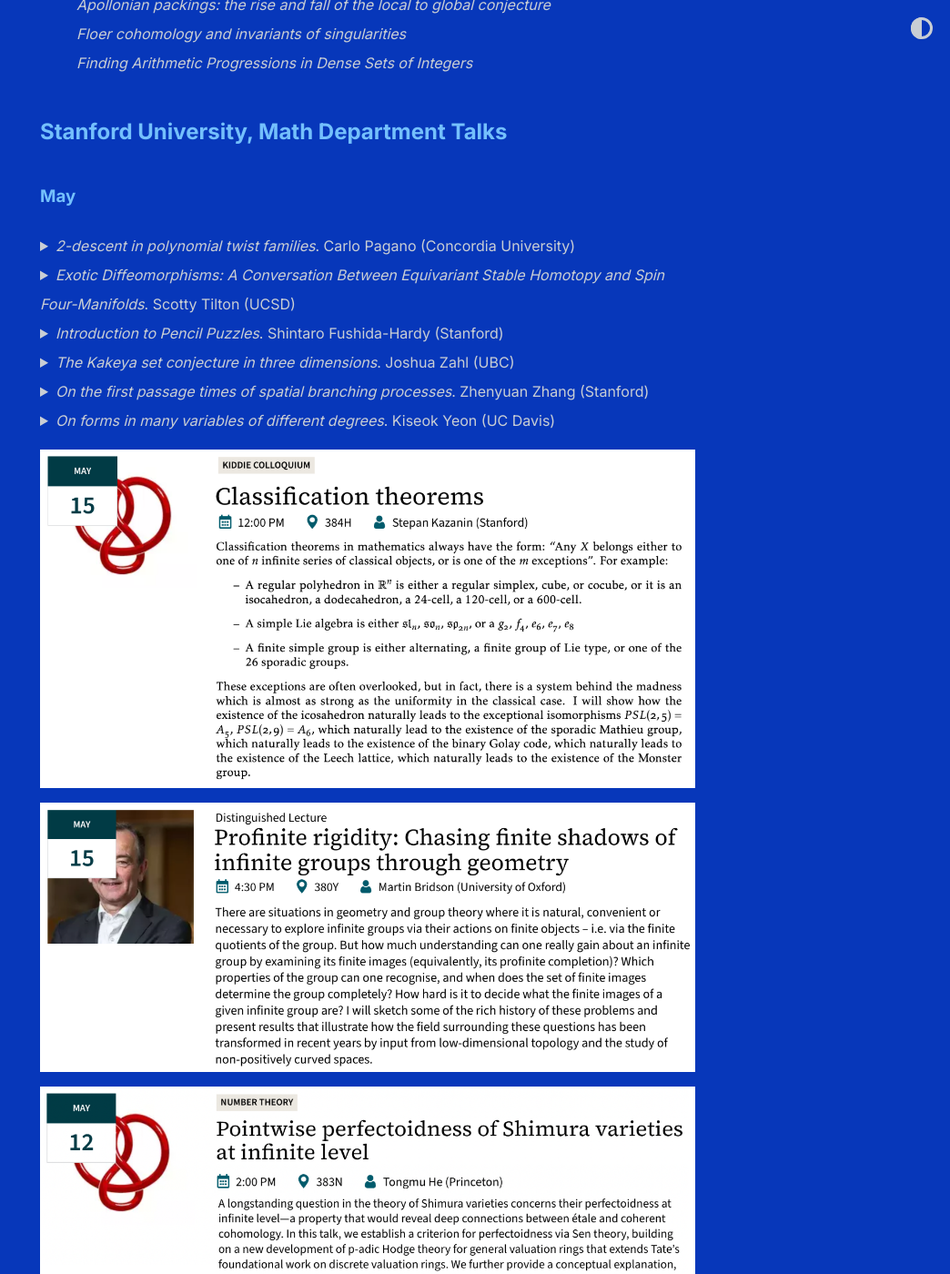
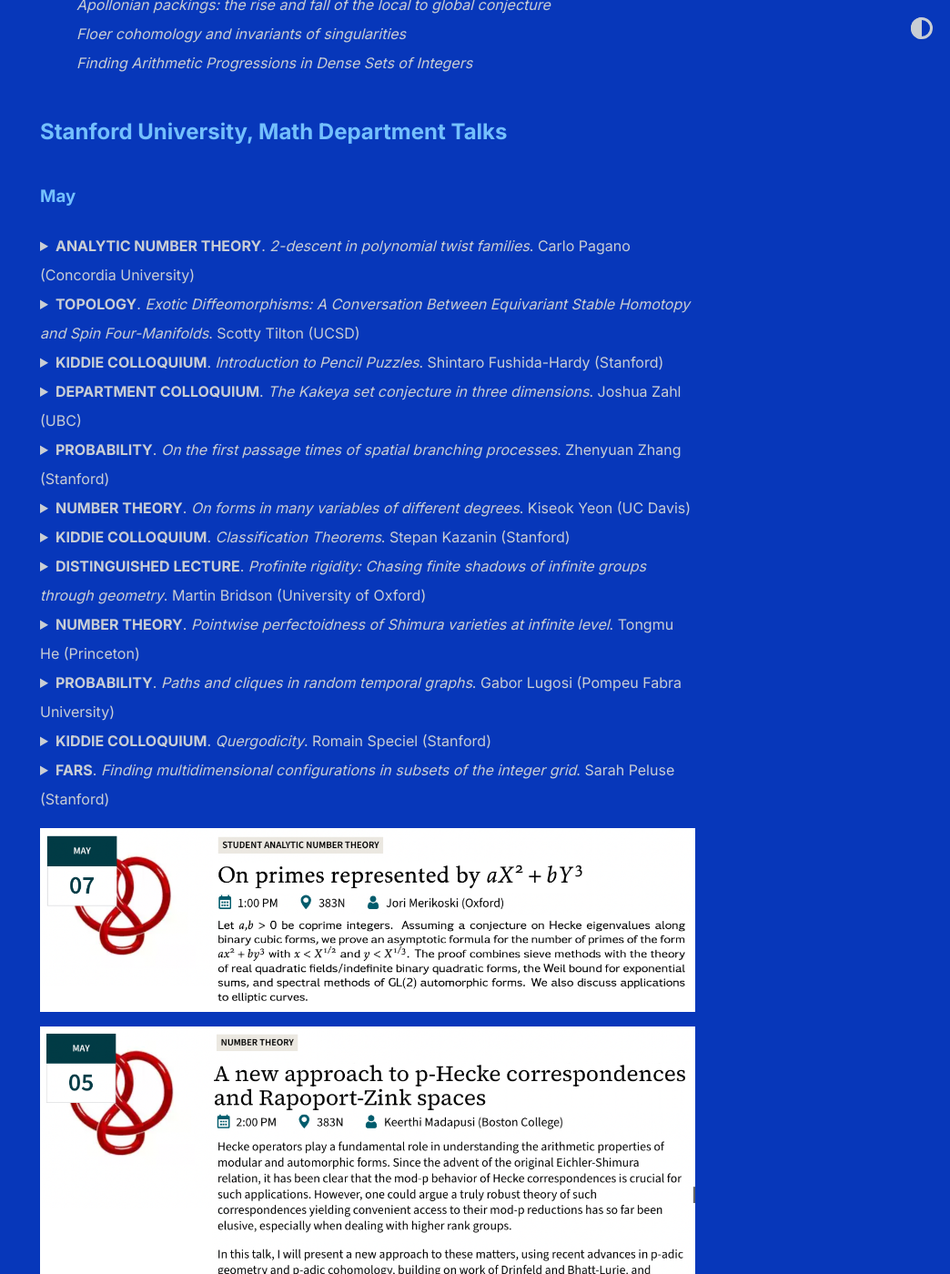
Before and after one commit to shihankanungo/shihankanungo.github.io, a Jekyll site: the page built from math-talks.md, in a window 1280 px wide and 1400 px high, scrolled down 2115 px. Shown: the whole window at 91% size, without its empty margins (236-1280 px from the left). Built offline with Jekyll 4.4.1, drawn with Linux system fonts in a browser that asks for light colours.

Commit message:
Update math-talks.md

```diff
--- a/math-talks.md
+++ b/math-talks.md
@@ -69,46 +69,64 @@
 ### May
 
 <details>
-  <summary><i>2-descent in polynomial twist families</i>. Carlo Pagano (Concordia University)</summary>
+  <summary><b>ANALYTIC NUMBER THEORY</b>. <i>2-descent in polynomial twist families</i>. Carlo Pagano (Concordia University)</summary>
   <small><img src="images/05-28.png" alt="May 28"></small>
 </details>
 
 <details>
-  <summary><i>Exotic Diffeomorphisms: A Conversation Between Equivariant Stable Homotopy and Spin Four-Manifolds</i>. Scotty Tilton (UCSD)</summary>
+  <summary><b>TOPOLOGY</b>. <i>Exotic Diffeomorphisms: A Conversation Between Equivariant Stable Homotopy and Spin Four-Manifolds</i>. Scotty Tilton (UCSD)</summary>
   <small><img src="images/05-27.png" alt="May 27"></small>
 </details>
 
 <details>
-  <summary><i>Introduction to Pencil Puzzles</i>. Shintaro Fushida-Hardy (Stanford)</summary>
+  <summary><b>KIDDIE COLLOQUIUM</b>. <i>Introduction to Pencil Puzzles</i>. Shintaro Fushida-Hardy (Stanford)</summary>
   <small><img src="images/05-22a.png" alt="May 22"></small>
 </details>
 
 <details>
-  <summary><i>The Kakeya set conjecture in three dimensions</i>. Joshua Zahl (UBC)</summary>
+  <summary><b>DEPARTMENT COLLOQUIUM</b>. <i>The Kakeya set conjecture in three dimensions</i>. Joshua Zahl (UBC)</summary>
   <small><img src="images/05-22b.png" alt="May 22"></small>
 </details>
 
 <details>
-  <summary><i>On the first passage times of spatial branching processes</i>. Zhenyuan Zhang (Stanford)</summary>
+  <summary><b>PROBABILITY</b>. <i>On the first passage times of spatial branching processes</i>. Zhenyuan Zhang (Stanford)</summary>
   <small><img src="images/05-19b.png" alt="May 19"></small>
 </details>
 
 <details>
-  <summary><i>On forms in many variables of different degrees</i>. Kiseok Yeon (UC Davis)</summary>
+  <summary><b>NUMBER THEORY</b>. <i>On forms in many variables of different degrees</i>. Kiseok Yeon (UC Davis)</summary>
   <small><img src="images/05-19a.png" alt="May 19"></small>
 </details>
 
-![stanford-may-15](images/05-15a.png)
+<details>
+  <summary><b>KIDDIE COLLOQUIUM</b>. <i>Classification Theorems</i>. Stepan Kazanin (Stanford)</summary>
+  <small><img src="images/05-15a.png" alt="May 15"></small>
+</details>
 
-![stanford-may-15](images/05-15b.png)
+<details>
+  <summary><b>DISTINGUISHED LECTURE</b>. <i>Profinite rigidity: Chasing finite shadows of infinite groups through geometry</i>.  Martin Bridson (University of Oxford)</summary>
+  <small><img src="images/05-15b.png" alt="May 15"></small>
+</details>
 
-![stanford-may-12](images/05-12a.png)
+<details>
+  <summary><b>NUMBER THEORY</b>. <i>Pointwise perfectoidness of Shimura varieties at infinite level</i>. Tongmu He (Princeton)</summary>
+  <small><img src="images/05-12a.png" alt="May 12"></small>
+</details>
 
-![stanford-may-12](images/05-12b.png)
+<details>
+  <summary><b>PROBABILITY</b>. <i>Paths and cliques in random temporal graphs</i>. Gabor Lugosi (Pompeu Fabra University)</summary>
+  <small><img src="images/05-12b.png" alt="May 12"></small>
+</details>
 
-![stanford-may-8](images/05-08b.png)
+<details>
+  <summary><b>KIDDIE COLLOQUIUM</b>. <i>Quergodicity</i>. Romain Speciel (Stanford)</summary>
+  <small><img src="images/05-08a.png" alt="May 8"></small>
+</details>
 
-![stanford-may-8](images/05-08a.png)
+<details>
+  <summary><b>FARS</b>. <i>Finding multidimensional configurations in subsets of the integer grid</i>. Sarah Peluse (Stanford)</summary>
+  <small><img src="images/05-08b.png" alt="May 8"></small>
+</details>
 
 ![stanford-may-7](images/05-07.png)
 
```
